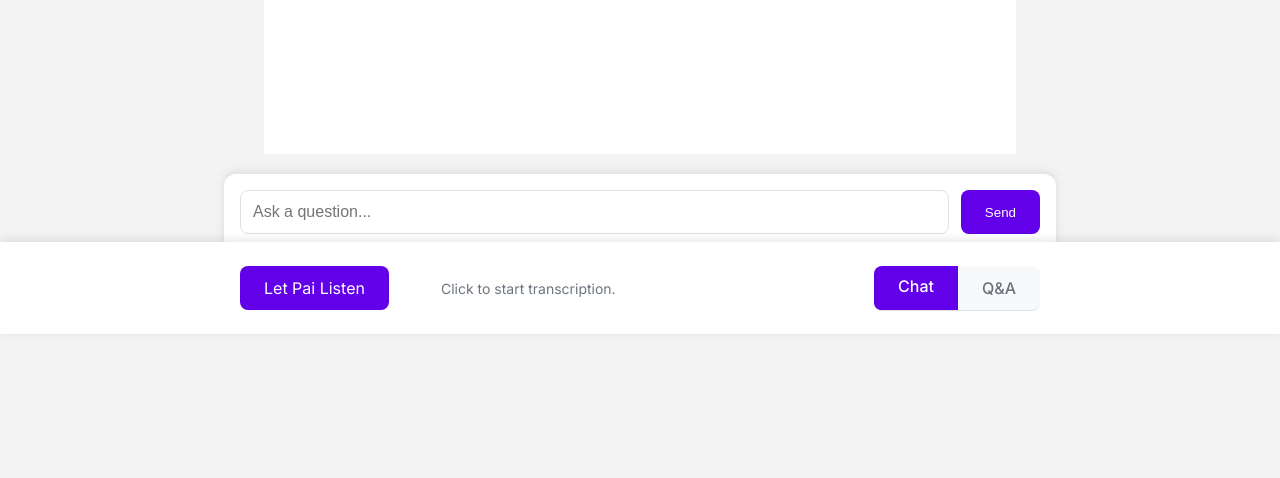
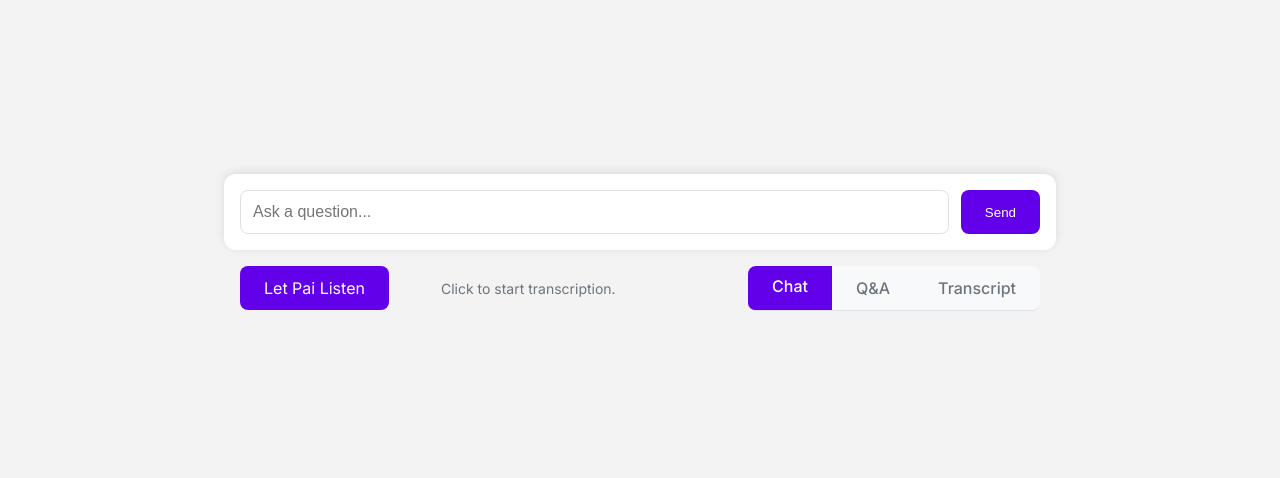
Before and after one commit to thetenzinwoser/live-ai, a Flask app: page / in a window 1280 px wide. Shown: the part 466-944 px from the top of the page. Run offline with Flask 3, Linux system fonts and the light colour scheme; some libraries are stand-ins or nearby versions.

Commit message:
Restructured and live transcript added

```diff
--- a/app.py
+++ b/app.py
@@ -155,5 +155,19 @@ def chat():
         }), 500
 
 
+@app.route('/get-transcript')
+def get_transcript():
+    try:
+        with open('transcriptions/live_transcription.txt', 'r') as file:
+            lines = file.readlines()
+            # Return lines in reverse chronological order
+            return jsonify({'lines': lines[::-1]})
+    except FileNotFoundError:
+        return jsonify({'lines': []})
+    except Exception as e:
+        print(f"Error reading transcript: {e}")
+        return jsonify({'error': str(e)}), 500
+
+
 if __name__ == "__main__":
     socketio.run(app, port=8000, debug=True)
--- a/templates/index.html
+++ b/templates/index.html
@@ -644,8 +644,8 @@
             bottom: 0;
             left: 0;
             right: 0;
-            background: white;
-            box-shadow: 0 -2px 10px rgba(0, 0, 0, 0.1);
+            /* background: white; */
+            /* box-shadow: 0 -2px 10px rgba(0, 0, 0, 0.1); */
             padding: 16px;
         }
 
@@ -724,6 +767,16 @@
             </div>
         </div>
 
+        <div id="transcript-view" class="tab-content">
+            <div id="transcript-messages">
+                <div class="empty-state">
+                    <div class="empty-icon">🎙️</div>
+                    <h3>No Transcript Yet</h3>
+                    <p>Start recording to see the conversation appear here</p>
+                </div>
+            </div>
+        </div>
+
         <div class="bottom-controls">
             <div class="controls-wrapper">
                 <div class="button-container">
@@ -734,6 +787,7 @@
                 <div class="tab-buttons">
                     <button class="tab-button active" data-tab="chat-view">Chat</button>
                     <button class="tab-button" data-tab="qa-view">Q&A</button>
+                    <button class="tab-button" data-tab="transcript-view">Transcript</button>
                 </div>
             </div>
         </div>
@@ -775,18 +829,19 @@
         // Tab functionality
         document.querySelectorAll('.tab-button').forEach(button => {
             button.addEventListener('click', () => {
-                // Remove active class from all buttons and contents
-                document.querySelectorAll('.tab-button').forEach(btn => btn.classList.remove('active'));
-                document.querySelectorAll('.tab-content').forEach(content => content.classList.remove('active'));
+                document.querySelectorAll('.tab-button').forEach(btn =>
+                    btn.classList.remove('active'));
+                document.querySelectorAll('.tab-content').forEach(content =>
+                    content.classList.remove('active'));
 
-                // Add active class to clicked button and corresponding content
                 button.classList.add('active');
                 const tabId = button.getAttribute('data-tab');
                 document.getElementById(tabId).classList.add('active');
 
-                // Fetch questions when switching to Q&A tab
                 if (tabId === 'qa-view') {
                     fetchQuestions();
+                } else if (tabId === 'transcript-view') {
+                    fetchTranscript();
                 }
             });
         });
@@ -794,10 +849,9 @@
         // Listen for content updates
         socket.on('content_update', function() {
             console.log("Received content update event");
-            const qaTab = document.querySelector('[data-tab="qa-view"]');
-            if (qaTab.classList.contains('active')) {
-                fetchQuestions();
-            }
+            const transcriptTab = document.querySelector('[data-tab="transcript-view"]');
+            // Always fetch new transcript data when we get an update, regardless of active tab
+            fetchTranscript();
         });
 
         // Add these new functions to show/hide loading state
@@ -1154,6 +1208,45 @@
                 handleSendMessage();
             }
         });
+
+        // Add this to your existing JavaScript
+        function fetchTranscript() {
+            fetch("/get-transcript")
+                .then(response => response.json())
+                .then(data => {
+                    const transcriptContainer = document.getElementById("transcript-messages");
+                    if (data.lines && data.lines.length > 0) {
+                        // Only update if we have new content
+                        const newContent = data.lines.map(line => {
+                            const timestampMatch = line.match(/\(Time Stamp: ([\d:]+)\)/);
+                            const timestamp = timestampMatch ? timestampMatch[1] : "00:00";
+
+                            // Clean the text (remove metadata)
+                            const cleanText = line
+                                .replace(/\(Time Stamp: [\d:]+\)/, '')
+                                .replace(/\(Confidence: [\d.]+\)/, '')
+                                .trim();
+
+                            return `
+                                <div class="transcript-line" style="animation: fadeIn 0.3s ease-out">
+                                    <div class="transcript-meta">
+                                        <span class="transcript-time">${timestamp}</span>
+                                    </div>
+                                    <div class="transcript-bubble">
+                                        ${cleanText}
+                                    </div>
+                                </div>
+                            `;
+                        }).join('');
+
+                        transcriptContainer.innerHTML = newContent;
+
+                        // Scroll to bottom for new content
+                        transcriptContainer.scrollTop = transcriptContainer.scrollHeight;
+                    }
+                })
+                .catch(error => console.error("Error fetching transcript:", error));
+        }
     </script>
 </body>
 </html>
```
Also changed, not shown: other parts of templates/index.html (+46 -3 lines).
